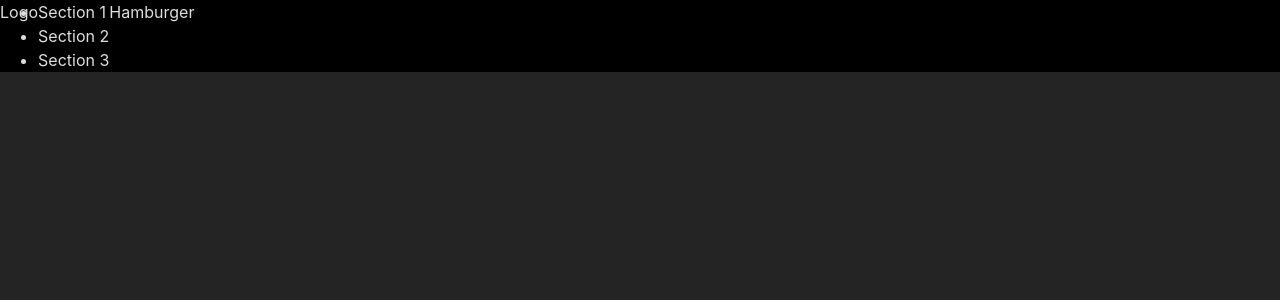
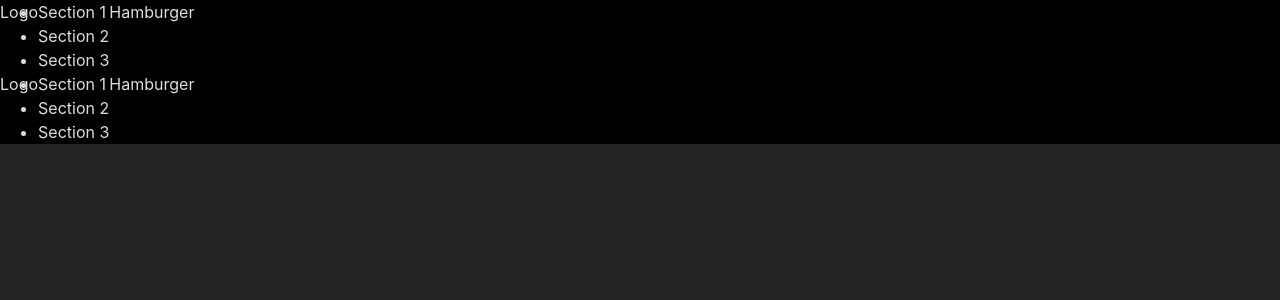
Before and after one commit to Chrisawgey/LipReadv.1, a React (Vite) app in the folder my-first-react-app/: page / in a window 1280 px wide. Shown: the top 300 px of the page. Built offline with nearby package versions, Linux system fonts and the light colour scheme.

Commit message:
testing something

```diff
--- a/my-first-react-app/src/App.jsx
+++ b/my-first-react-app/src/App.jsx
@@ -1,10 +1,12 @@
 import "./App.css";
 import Landing from "./Components/Landing";
+import Body from "./Components/body";
 
 function App() {
     return (
         <div className="app">
             <Landing></Landing>
+            <Body></Body>
         </div>
     );
 }
--- a/my-first-react-app/src/Components/body.jsx
+++ b/my-first-react-app/src/Components/body.jsx
@@ -0,0 +1,15 @@
+export default function Body() {
+    return (
+        <div className="landing">
+            <nav className="nav-bar">
+                <div>Logo</div>
+                <ul>
+                    <li>Section 1</li>
+                    <li>Section 2</li>
+                    <li>Section 3 </li>
+                </ul>
+                <div>Hamburger</div>
+            </nav>
+        </div>
+    );
+}
```
